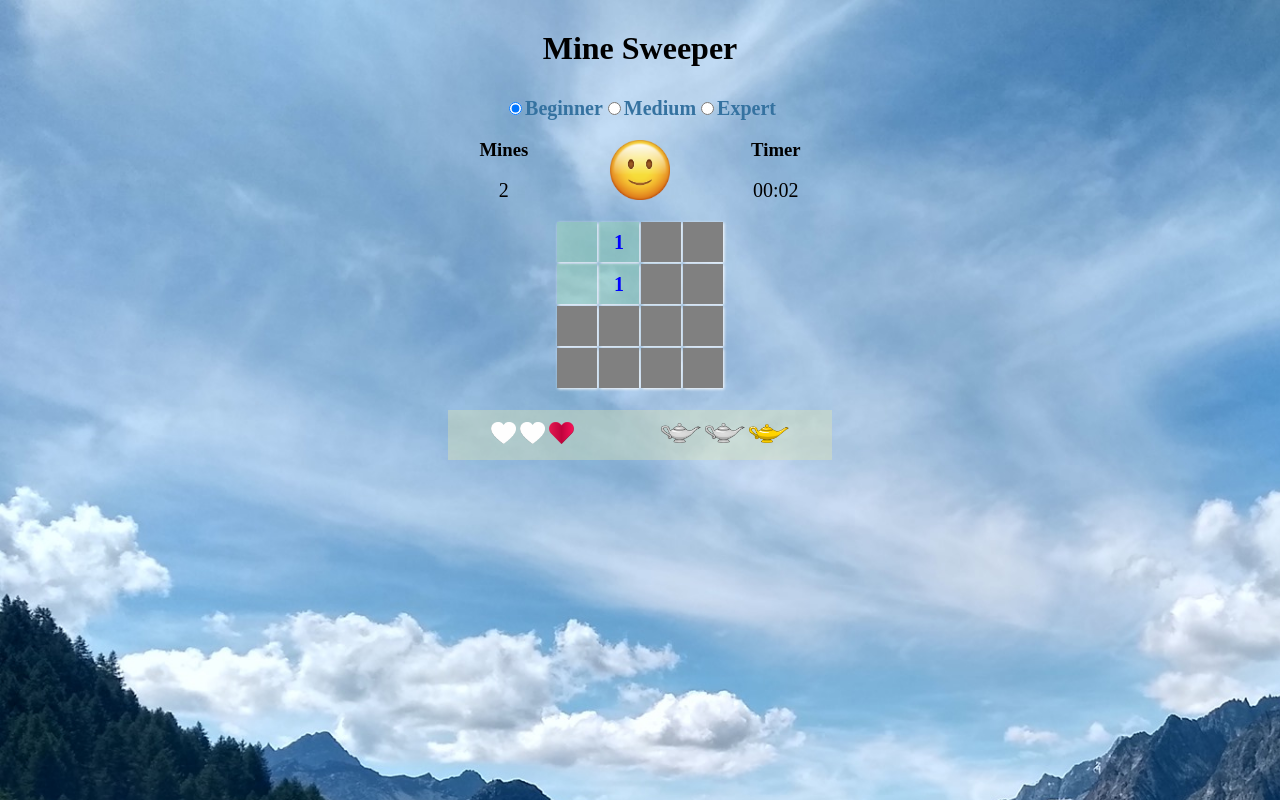
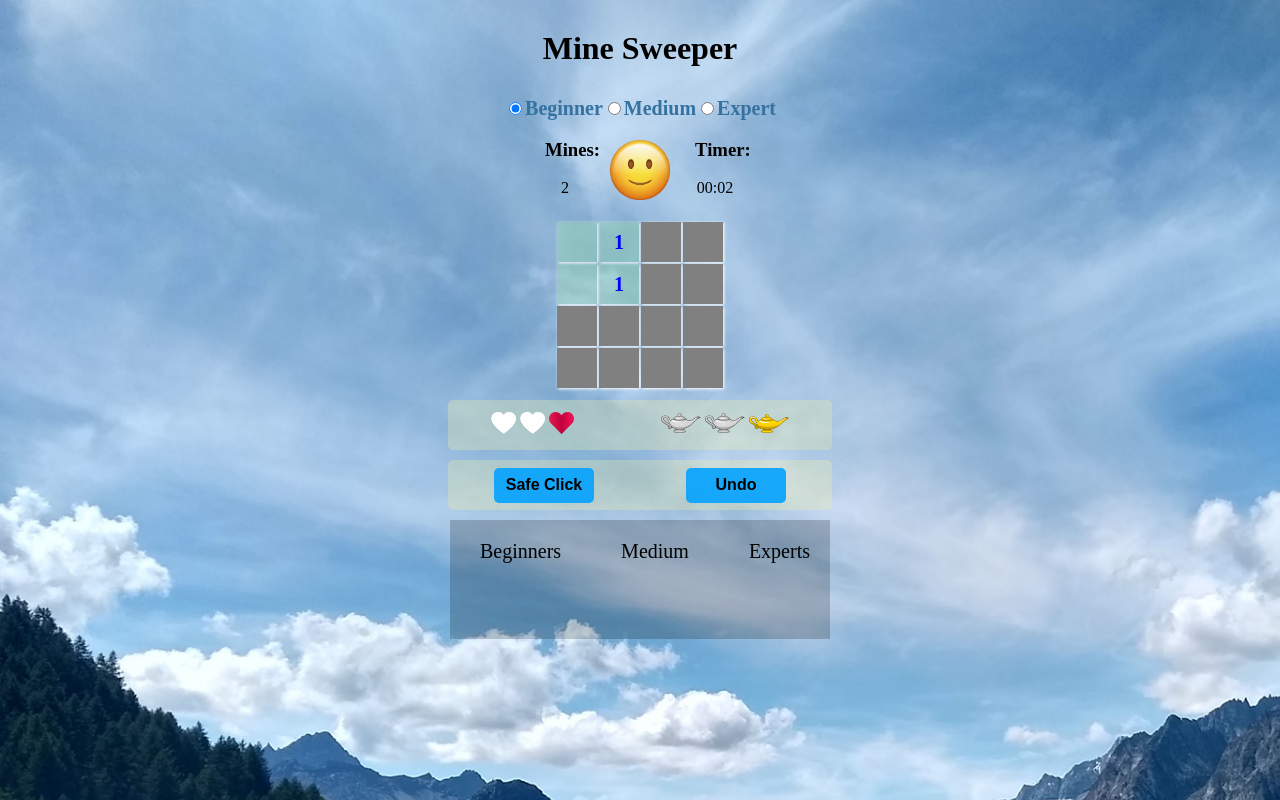
Before and after one commit to adi7300/MinesSweeper, a plain HTML site: page index.html in a window 1280 px wide. Both pictures are taken after a click on the element 577 px from the left and 242 px from the top of the page. Drawn offline with Linux system fonts and the light colour scheme.

Commit message:
final delivery

```diff
--- a/css/style.css
+++ b/css/style.css
@@ -3,20 +3,47 @@
 }
 body{
     margin:0;
-    background-image: url("/img/bg.jpg");
+    /* background-image: url("/img/bg.jpg"); */
     background-repeat: no-repeat;
     background-size:150%;
 
 }
+
 h1{
     margin: auto;
     text-align:center;
     padding: 30px;
+}
 
-}
 div{
     margin:auto;
     display: block;
+}
+
+td{
+    color: white;
+    text-align: center;
+    width: 200px;
+    flex-wrap: nowrap;
+
+}
+
+.winners-list{
+    background-color: rgba(0, 0, 0, 0.2);
+    margin-left:auto;
+    margin-right:auto;
+    width:380px;
+}
+
+.beginners , .mediums , .experts{
+    text-align: center;
+    font-size: 20px;
+    padding: 20px 30px;
+    display:  table-cell;
+    width: 60px;
+}
+thead{
+    color:black;
 }
 
 .lives-modal {
@@ -43,8 +70,7 @@ div{
     display: block;
     margin: auto;
 }
-.modal-button
-{
+.modal-button{
     border: 0px solid white;
     background-color: rgba(0, 128, 0, 0.426);
     font-size: 15px;
@@ -71,33 +97,50 @@ div{
 
 
 }
-.score-time {
-    width:30%;
+
+.mines-time-bar{
+    width: 200px;
+    display: flex;
+    text-align: center;
+    margin-bottom: -50px;
+
+}
+.mines-div , .timer-div {
+    margin-left:auto;
+    margin-right:auto;
+    margin-top: 0;
+    width:40px;
     height:50px;
-    display: flex;
-    margin: auto;
+
 }
 
-.hearts-hints{
+.hearts-hints, .safe-undo{
     background-color: rgba(236, 237, 170, 0.324);
     width:30%;
     height:50px;
+    border-radius: 5px;
     display: flex;
-    margin-top:20px;
+    margin-top:10px;
+    margin-bottom: 10px;
 }
-.mines , .timer{
-    text-align: center;
-    font-weight: 400;
-    font-size: 20px;
+.safe, .undo{
+    margin: auto;
+    border: 0;
+    height: 35px;
+    width: 100px;
+    border-radius: 5px;
+    background: rgba(0, 162, 255, 0.888);
+    font-weight: 600;
+    font-size: 16px;
 }
 
 table{
     margin:auto;
     margin-top: 50px;
 }
+
 .status-smiley{
-    margin-left: 30px;
-    margin-right: 30px;
+    display: inline;
     padding: 20px;
     width: 100px;
     height: 100px;
@@ -118,13 +161,16 @@ table{
     font-weight: 600;
     box-shadow: 1px 1px 3px 0px white;
 }
+
 .close-cell{
     background-color: grey;
 }
+
 .open-cell{
     background-color: rgba(170, 237, 170, 0.324);
 
 }
+
 .num1{
     color:blue;
 }
@@ -156,3 +202,38 @@ color:rebeccapurple;
 .num8{
     color:rgb(0, 81, 128);
 }
+
+.safe-cell{
+    background-color: red;
+}
+
+/* .rTable {
+    display: table;
+    width: 60%;
+
+ }
+ .rTableRow {
+    display: table-row;
+ }
+ .rTableHeading {
+    display: table-header-group;
+    background-color: #ddd;
+ }
+ .rTableCell, .rTableHead {
+    display: table-cell;
+    padding: 3px 10px;
+    text-align: center;
+ }
+ .rTableHeading {
+    display: table-header-group;
+    background-color: #ddd;
+    font-weight: bold;
+ }
+ .rTableFoot {
+    display: table-footer-group;
+    font-weight: bold;
+    background-color: #ddd;
+ }
+ .rTableBody {
+    display: table-row-group;
+ } */
--- a/index.html
+++ b/index.html
@@ -8,10 +8,21 @@
     <title>Mine Sweeper</title>
 </head>
 
-<body style="background-image: url('img/bg.jpg')" onload="initGame()">
+<body onload="initGame()" style="background-image: url('img/bg.jpg')">
     <h1>Mine Sweeper</h1>
+
     <div class="level-scale"></div>
-    <div class="score-time"></div>
+    <div class="mines-time-bar">
+        <div class=mines-div>
+            <h3>Mines:</h3>
+            <div class="mines">0</div>
+        </div>
+        <img class="status-smiley" onclick="initGame()">
+        <div class=timer-div>
+            <h3>Timer:</h3>
+            <div class="timer">00:00</div>
+        </div>
+    </div>
     <div class="lives-modal">
         <div class="modal-body"><img class="mine-smiley" src="img/sMine.png">Oh no...This is a mine</div>
         <div class="modal-footer">
@@ -21,6 +32,44 @@
     </div>
     <div class="board"></div>
     <div class="hearts-hints"></div>
+    <div class="safe-undo">
+        <button class="safe" type="button" onclick="selfClicked()">Safe Click</button>
+        <button class="undo" type="button">Undo</button>
+    </div>
+    <div class="winners-list">
+        <div class="beginners">
+            <table>
+                <thead>Beginners</thead>
+                <div>
+                    <tr>
+                        <td class="beginner"></td>
+                    </tr>
+                </div>
+            </table>
+        </div>
+        <div class="mediums">
+            <table>
+                <thead>Medium</thead>
+                <div>
+                    <tr>
+                        <td class="medium"></td>
+                    </tr>
+
+                </div>
+            </table>
+        </div>
+        <div class="experts">
+            <table>
+                <thead>Experts</thead>
+                <div>
+                    <tr>
+                        <td class="expert"></td>
+                    </tr>
+                </div>
+            </table>
+        </div>
+    </div>
+
     <script src="js/main.js"></script>
     <script src="js/utils.js"></script>
 </body>
--- a/js/main.js
+++ b/js/main.js
@@ -25,6 +25,9 @@ var gLivesCounter = 1;
 var gHintsCounter = 1;
 var gShowHints = [];
 var gHintOn = false;
+var maxBeginnerScore = 0;
+var maxMediumScore = 0;
+var maxExpertScore = 0;
 
 var gGame = { isOn: true, shownCount: 0, markedCount: 0, secsPassed: 0 };
 
@@ -34,7 +37,7 @@ function initGame() {
     setLevelScale();
     gLivesCounter = 1;
     gHintsCounter = 1
-    gSelectedLevel = { size: 4, mines: 2, lives: 1 };
+    gSelectedLevel = { size: 4, mines: 2, lives: 1, name: 'Beginner' };
     startGame();
 
 }
@@ -44,20 +47,23 @@ function startGame() {
     gHintOn = false;
     gElapsedTime = 0;
     gGame = { isOn: true, shownCount: 0, markedCount: 0, secsPassed: 0 };
-    renderScoreTimer();
+
     document.querySelector(".mines").innerText = gSelectedLevel.mines;
+
     document.querySelector(".status-smiley").src = SMILEY;
     document.querySelector(".timer").innerText = '00:00'
     gBoard = buildBoard();
     renderBoard();
     renderHeartsHints();
-
+    showWinnerList();
 }
 
 function renderScoreTimer() {
 
-    document.querySelector(".score-time").innerHTML = '<div><h3>Mines</h3><div class="mines">0</div></div><img class="status-smiley" onclick="initGame()"></img><div><h3>Timer</h3> <div class="timer">00:00</div></div>';
+    document.querySelector(".mines").innerText = `${gSelectedLevel.mines - gGame.markedCount}</div></div>`;
 }
+
+
 function cellClicked(elCell, i, j) {
     if (!gGameStarted) {
         gStartTime = Date.now() - gElapsedTime;
@@ -72,6 +78,8 @@ function cellClicked(elCell, i, j) {
             return
         if (gHintOn) {
             giveHint(elCell, i, j);
+            gHintsCounter--;
+            renderHeartsHints();
         }
         else {
             if (gBoard[i][j].isMine) {
@@ -83,29 +91,15 @@ function cellClicked(elCell, i, j) {
                 }
                 renderCell({ i, j }, MINE);
                 gGame.isOn = false;
-                checkGameOver();
+                setTimeout(checkGameOver, 1000);
             }
             else if (!gBoard[i][j].isShown) {
                 expandShown(elCell, i, j);
-                checkGameOver();
+                setTimeout(checkGameOver, 1000);
             }
-            console.log('gGame counter is:', gGame.shownCount);
         }
     }
     else return;
-}
-
-function checkGameOver() {
-    console.log('Game over check');
-    if ((gGame.shownCount + gGame.markedCount) === gSelectedLevel.size ** 2) {
-        stopTimer();
-        document.querySelector(".status-smiley").src = WIN;
-    }
-    else if (!gGame.isOn) {
-        stopTimer();
-        document.querySelector(".status-smiley").src = LOSE;
-
-    }
 }
 
 function expandShown(elCell, i, j) {
@@ -116,17 +110,43 @@ function expandShown(elCell, i, j) {
             if (i < 0 || i >= gSelectedLevel.size) continue;
             for (var j = cellJ - 1; j <= cellJ + 1; j++) {
                 if (j < 0 || j >= gSelectedLevel.size) continue;
-                if (!gBoard[i][j].isShown) gGame.shownCount++;
-                gBoard[i][j].isShown = true;
+                if (!gBoard[i][j].isMarked) {
+                    if (!gBoard[i][j].isShown) {
+                        gGame.shownCount++;
+                    }
+                    gBoard[i][j].isShown = true;
+                    // expandShown(elCell, i, j);
+                }
             }
         }
-        renderBoard();
     }
     else {
         gBoard[i][j].isShown = true;
         gGame.shownCount++;
         renderCell({ i, j }, gBoard[i][j].minesArountCount);
+        return false;
+
     }
+    renderBoard();
+}
+
+
+function selfClicked() {
+    var nonMinesColseCells = [];
+    for (var i = 0; i < gBoard.length; i++) {
+        for (var j = 0; j < gBoard[i].length; j++) {
+            if ((!gBoard[i][j].isMine) && (!gBoard[i][j].isShown))
+                nonMinesColseCells.push({ i, j });
+        }
+    }
+    var safeCell = getRandomInteger(1, nonMinesColseCells.length - 1);
+
+    var elSafeCell = document.querySelector(`[data-id="${nonMinesColseCells[safeCell].i}-${nonMinesColseCells[safeCell].j}"]`);
+    console.log(elSafeCell);
+    elSafeCell.classList.add("safe-cell");
+    renderBoard();
+    ///to be continue...
+
 }
 
 function setFlag(event, i, j) {
@@ -134,17 +154,18 @@ function setFlag(event, i, j) {
         if (gBoard[i][j].isShown === true) {
             alert('Cannot flag shown cell');
         }
-
         // unflag cell
         else if (gBoard[i][j].isMarked) {
             gBoard[i][j].isMarked = false;
             gGame.markedCount--;
-            renderCell({ i, j }, '');
+            document.querySelector(".mines").innerText = `${gSelectedLevel.mines - gGame.markedCount}`;
+            renderBoard();
         }
         // flag cell
         else {
             gBoard[i][j].isMarked = true;
             gGame.markedCount++;
+            document.querySelector(".mines").innerText = `${gSelectedLevel.mines - gGame.markedCount}`;
             renderCell({ i, j }, FLAG);
             checkGameOver();
         }
@@ -170,6 +191,8 @@ function setDifficulty(levelCell) {
         if (i === levelCell) {
             gSelectedLevel.size = gLevels[i].size;
             gSelectedLevel.mines = gLevels[i].mines;
+            gSelectedLevel.name = gLevels[i].name;
+
             gHintsCounter = gLivesCounter = gSelectedLevel.lives = gLevels[i].lives;
             gLevels[levelCell].isSelected = true;
         }
@@ -188,18 +211,14 @@ function giveHint(elCell, cellI, cellJ) {
             if (j < 0 || j >= gSelectedLevel.size) continue;
             {
                 if (!gBoard[i][j].isShown) {
-                    document.querySelector(`[data-id="${i}-${j}"]`).classList.add('hinted');
-                    console.log(gBoard[i][j].isShown);
+                    //  document.querySelector(`[data-id="${i}-${j}"]`).classList.add('hinted');
                     gShowHints.push({ i, j });
                     gBoard[i][j].isShown = true;
                 }
             }
         }
     }
-    console.log('show arr', gShowHints);
     renderBoard();
-    console.log('elCell is:', elCell)
-    //elCell.src = "img/emptyLamp.png";
     setTimeout(closeHint, 1000);
 
 }
@@ -209,6 +228,7 @@ function closeHint() {
         gBoard[gShowHints[i].i][gShowHints[i].j].isShown = false;
     }
     renderBoard();
+    gHintOn = false;
 
 }
 
@@ -241,6 +261,61 @@ function renderHeartsHints() {
 
 }
 
+
+function checkGameOver() {
+    console.log('checkGameOver called');
+    if ((gGame.shownCount + gSelectedLevel.mines) === gSelectedLevel.size ** 2) {
+        gGame.isOn = false
+        var userTime = timeToString(gElapsedTime);
+        userTime = userTime.replace(2, '.');
+        gGame.secsPassed = parseFloat(userTime);
+        stopTimer();
+        document.querySelector(".status-smiley").src = WIN;
+        updateWinnersList(userTime);
+    }
+    else if (!gGame.isOn) {
+        stopTimer();
+        document.querySelector(".status-smiley").src = LOSE;
+
+    }
+}
+
+function updateWinnersList(userScore) {
+    if (typeof (Storage) !== 'undefined') {
+        var level = gSelectedLevel.name.toLowerCase();
+        var levelValue = localStorage.getItem(level);
+        if (levelValue) {
+            var localUser = levelValue.split('^');
+            if (userScore < localUser[1]) {
+                var userName = prompt('You got the best score! please enter your name:');
+                localStorage.setItem(level, userName + '^' + userScore);
+            }
+        }
+        else {
+            var userName = prompt('You got the best score! please enter your name:');
+            localStorage.setItem(level, userName + '^' + userScore);
+        }
+        if (userName !== 'undefined')
+            document.querySelector(`.${level}`).innerText = userName;
+
+    } else {
+        alert('Sorry, your browser does not support Web Storage');
+
+    }
+}
+function showWinnerList() {
+    if (typeof (Storage) !== 'undefined') {
+        for (var i = 0; i < gLevels.length; i++) {
+            var level = gLevels[i].name.toLowerCase();
+            var userData = localStorage.getItem(level);
+            if (userData !== 'undefined' && userData) {
+                var localUser = userData.split('^');
+                document.querySelector(`.${level}`).innerText = localUser[0];
+            }
+
+        }
+    }
+}
 function createLevelList() {
     gLevels.push(createLevel(0, 'Beginner', 4, 2, 1, true));
     gLevels.push(createLevel(1, 'Medium', 8, 12, 2, false));
```
Also changed, not shown: js/utils.js (+9 -7 lines).
